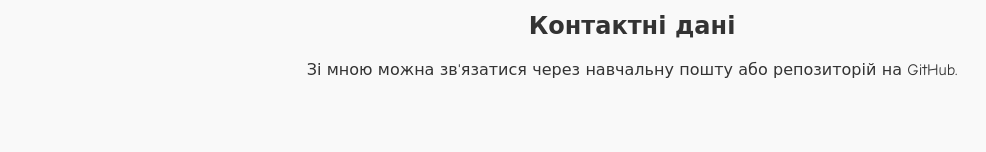
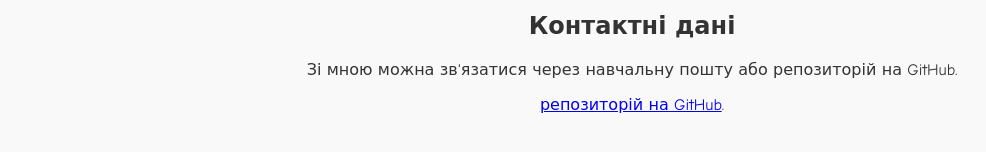
Before and after one commit to den4ikxakin/I22_OliynykDenis, a plain HTML site: page index.html in a window 1280 px wide. Shown: the part 1060-1212 px from the top of the page, without its empty margins (8-994 px from the left). Before the commit the page ends 1179 px from the top, so only its background shows below. Drawn offline with Linux system fonts and the light colour scheme.

Commit message:
Add GitHub repository link to contact information
Added a link to the GitHub repository in the contact section.

```diff
--- a/index.html
+++ b/index.html
@@ -68,6 +68,7 @@
 
     <h2>Контактні дані</h2>
     <p>Зі мною можна зв'язатися через навчальну пошту або репозиторій на GitHub.</p>
+        <a href="https://github.com/den4ikxakin/I22_OliynykDenis" target="_blank">репозиторій на GitHub</a>.</p>
 
 </body>
 </html>
```
